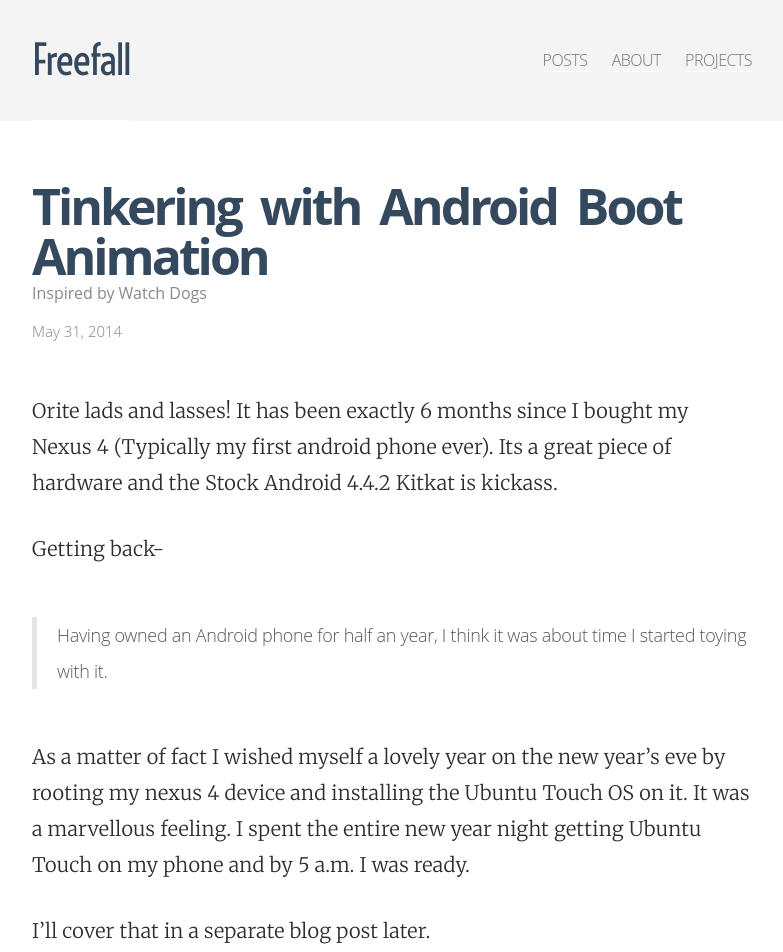
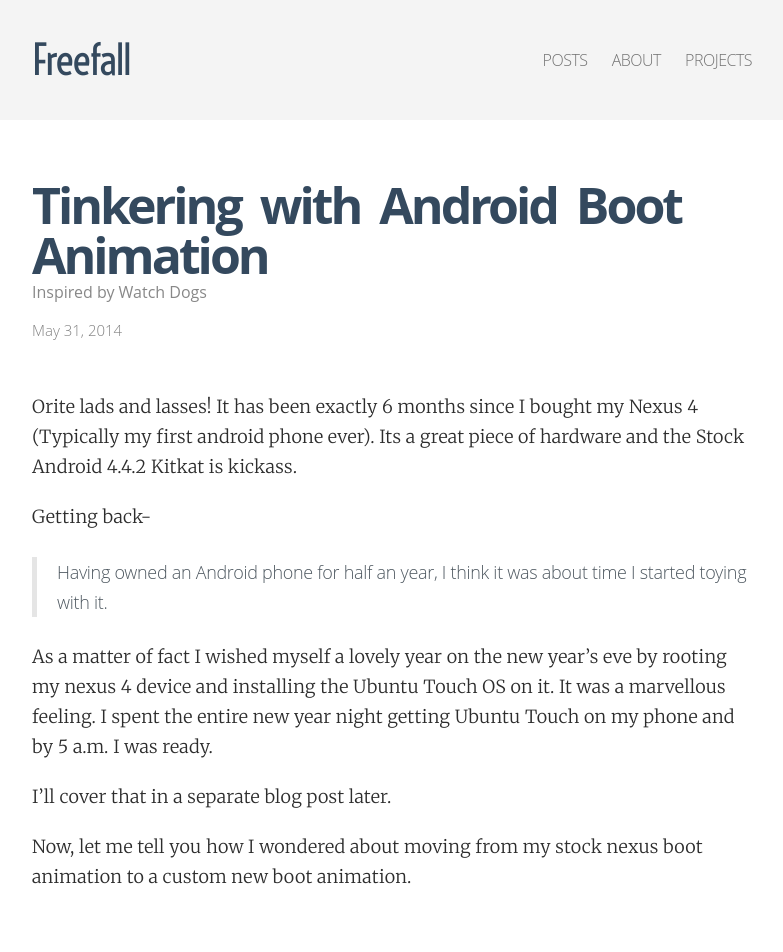
Before and after one commit to shashankgroovy/shashankgroovy.github.io, a Jekyll site: the page built from _posts/2014-05-31-tinkering-with-the-android-bootanimation.markdown, in a window 1280 px wide. Shown: the top 952 px of the page, without its empty margins (248-1031 px from the left). Built offline with Jekyll 4.4.1, drawn with Linux system fonts in a browser that asks for light colours; some web fonts are replaced; Markdown is read by kramdown in place of the engine named in the settings.

Commit message:
moaaaaaar

```diff
--- a/_posts/2014-05-31-tinkering-with-the-android-bootanimation.markdown
+++ b/_posts/2014-05-31-tinkering-with-the-android-bootanimation.markdown
@@ -100,8 +100,6 @@
 Time to reboot your phone. Sit back and bathe in the beauty of your new watch
 dogs boot animation.
 
-Cya Later.
-
 * * *
 
 __Step 4b: The Cable guy__
--- a/css/light.css
+++ b/css/light.css
@@ -40,7 +40,7 @@
 
 h1, h2, h3, h4, h5, h6 { font-size: 100%; font-weight: 400; color: #888;}
 
-a         { color: #3498db; text-decoration: none; border-bottom: 1px solid #FFFFFF; }
+a         { color: #3498db; text-decoration: none; }
 a:hover   { color: #34495e; }
 a:visited { color: #2980b9; }
 
@@ -197,7 +197,7 @@
 
 .posts { list-style-type: none; margin-top: 30px; }
 /*.posts a  { border-bottom: 1px #DEDEDE dotted; }*/
-.posts li { margin: 20px 0 90px; }
+.posts li { margin: 20px 0 50px; }
 
 .posts .post-link {
   font-size       : 24px;
@@ -250,14 +250,14 @@
 .post-content {
     margin        : 0 0 30px;
     font-family   : 'Merriweather', 'FreightText Book', serif;
-    font-size     : 20px;
-    line-height   : 36px;
+    font-size     : 18px;
+    line-height   : 30px;
     letter-spacing: .2px;
     color         : #2D2D2D; /* #4e5860;*/
 }
 
 .post-content > * { margin: 20px 0; }
-.post-content p { margin: 30px 0; }
+.post-content p { margin: 20px 0; }
 
 .post-content img {
   margin          : auto auto 20px;
@@ -267,15 +267,15 @@
 }
 
 .post-content hr {
-  margin          : 50px auto;
+  margin          : 20px auto;
   width           : 20%;
   /*border: 1px solid #E2E2E2;*/
     border: 0;
     height: 1px;
-    background-image: -webkit-linear-gradient(left, rgba(0,0,0,0), rgba(0,0,0,0.35), rgba(0,0,0,0));
-    background-image:    -moz-linear-gradient(left, rgba(0,0,0,0), rgba(0,0,0,0.35), rgba(0,0,0,0));
-    background-image:     -ms-linear-gradient(left, rgba(0,0,0,0), rgba(0,0,0,0.35), rgba(0,0,0,0));
-    background-image:      -o-linear-gradient(left, rgba(0,0,0,0), rgba(0,0,0,0.35), rgba(0,0,0,0));
+    /*background-image: -webkit-linear-gradient(left, rgba(0,0,0,0), rgba(0,0,0,0.35), rgba(0,0,0,0)); */
+    /*background-image:    -moz-linear-gradient(left, rgba(0,0,0,0), rgba(0,0,0,0.35), rgba(0,0,0,0)); */
+    /*background-image:     -ms-linear-gradient(left, rgba(0,0,0,0), rgba(0,0,0,0.35), rgba(0,0,0,0)); */
+    /*background-image:      -o-linear-gradient(left, rgba(0,0,0,0), rgba(0,0,0,0.35), rgba(0,0,0,0)); */
 }
 
 .post-content h1,
@@ -286,7 +286,7 @@
 .post-content h6 {
   line-height     : 1;
   font-weight     : 300;
-  margin          : 70px 0 30px;
+  margin          : 50px 0 30px;
   font-family     : 'Open Sans',Helvetica, Arial, sans-serif;
   color           : #1D1D1D;
 }
@@ -300,11 +300,8 @@
   color           : #34495e;/*#333333;*/
 }
 
-.post-content h1 a {
-  color           : #34495e;
-}
-.post-content h1 a:hover {
-  color           : #aeaeae;
+.post-content h1 a { color : #34495e; }
+.post-content h1 a:hover { color: #aeaeae;
 }
 
 .post-content h2 {
@@ -330,7 +327,7 @@
   font-size       : 18px;
   letter-spacing  : -.3px;
   /*font-style      : italic;*/
-  margin          : 50px 0;
+  /*margin          : 50px 0;*/
 }
 .post-content blockquote p { margin: 25px 0; }
 
@@ -546,7 +543,7 @@
 
 
 /*
- a:hover   { color: #000; border-bottom: 1px solid #7d7d7d; }
+ a:hover   { color: #000; }
 
 .site-header {
   background-color: #212324;
--- a/index.html
+++ b/index.html
@@ -11,11 +11,10 @@
         <a class="post-link" href="{{ post.url }}">{{ post.title }}</a>
         <span class="post-date">{{ post.date | date: "%b %-d, %Y" }}</span>
         <p class="post-description">{{ post.description }}</p>
-        <a class="post-readmore" href="{{ post.url }}">Read more</a>
     </li>
     {% endfor %}
   </ul>
 
-  <p class="rss-subscribe">subscribe <a href="/feed.xml" class="rss-subscribe">via RSS</a></p>
+  <p class="rss-subscribe"><a href="/feed.xml" class="rss-subscribe">RSS</a></p>
 
 </div>
```
